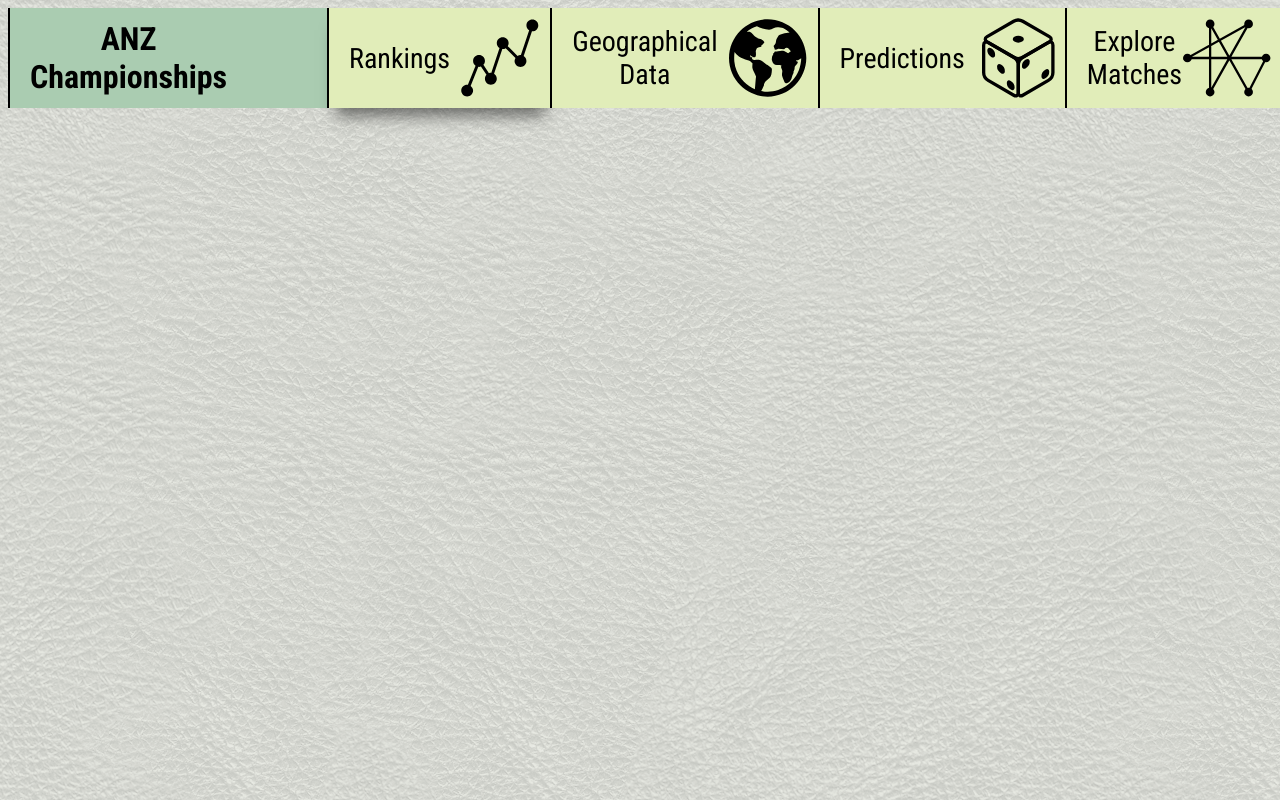
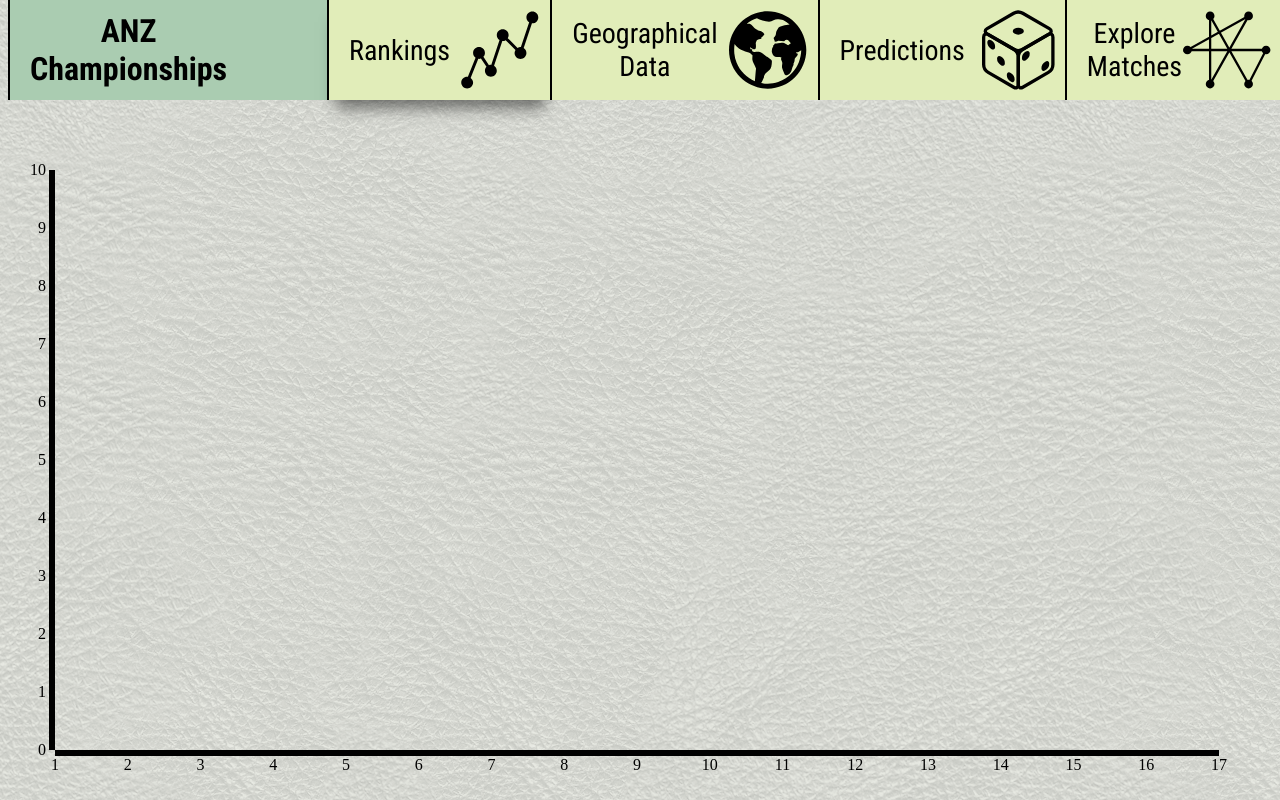
Before and after one commit to rWolstenholme/ANZ-Championship-Analyst, a plain HTML site: page index.html in a window 1280 px wide. Drawn offline with Linux system fonts and the light colour scheme.

Commit message:
There's an axis
Whew d3 doesn't make this too easy

```diff
--- a/index.html
+++ b/index.html
@@ -38,11 +38,6 @@
             Explore Matches
         </li>
     </ul>
-
-<object id="canvas" type="image/svg+xml" xmlns="http://www.w3.org/2000/svg"  preserveAspectRatio="none">
-</object>
-
-
 </body>
 
 </html>
--- a/scripts/test.js
+++ b/scripts/test.js
@@ -4,21 +4,19 @@ var dataSuffix = "-Table1.csv";
 var dataPrefix = "http://www.ecs.vuw.ac.nz/~stuart";
 var redraw = dispRank;
 window.onresize = delayedRedraw;
+var width, height;
 
 function startTest() {
-    var canvas = document.getElementById("canvas");
-    var width = canvas.clientWidth;
-    var height = canvas.clientHeight;
     years = [];
     for (var i = yearStart; i <= yearEnd; i++) {
         var dataLoc = "data/" + i + dataSuffix;
-        var year = [];
-        d3.csv(dataLoc, function (games) {
-            console.log(games.length);
-            games = games.filter(function(game){return game.Date.lastIndexOf("BYES", 0) !== 0;});
-            console.log(games.length);
+        var method = (i === 2009) ? d3.tsv : d3.csv;
+        method(dataLoc, function (games) {
+            games = games.filter(function (game) {
+                return game.Date.lastIndexOf("BYES", 0) !== 0;
+            });
 
-            years.push(games.map(function(game){
+            years.push(games.map(function (game) {
                 var scoreSplit = game.Score.split("–");
                 var time = game.time;
                 return {
@@ -32,11 +30,54 @@ function startTest() {
                 }
             }));
         });
-    }
+    };
+    updateDims();
+    redraw();
 }
 
 function dispRank() {
     redraw = dispRank;
+    var oldCanv = document.getElementById("canvas");
+    if (oldCanv) oldCanv.parentNode.removeChild(oldCanv);
+
+    var bigMargin = 50;
+    var con = {xS:bigMargin,xB:width-bigMargin,yS:bigMargin,yB:height-bigMargin,w:width-bigMargin*2,h:height-bigMargin*2};
+
+    var xAxisScale = d3.scale.linear()
+        .domain([1, 17])
+        .range([0, con.w]);
+
+    var yAxisScale = d3.scale.linear()
+        .domain([0, 10])
+        .range([con.h, 0]);
+
+    var xAxis = d3.svg.axis()
+        .scale(xAxisScale)
+        .ticks(17)
+        .orient("bottom");
+
+    var yAxis = d3.svg.axis()
+        .scale(yAxisScale)
+        .ticks(10)
+        .orient("left");
+
+    var svg = d3.select("body").append("svg")
+        .attr("id", "canvas")
+        .attr("width", width)
+        .attr("height", height)
+        .append("g")
+        .attr("transform", "translate(" + con.xS + "," + con.yS + ")");
+
+    svg.append("g")
+        .attr("class", "x axis")
+        .attr("transform", "translate(0," + con.h + ")")
+        .call(xAxis);
+
+
+    svg.append("g")
+        .attr("class", "y axis")
+        .attr("transform", "translate(" + 0 + ",0)")
+        .call(yAxis);
 }
 
 function dispGeo() {
@@ -52,8 +93,8 @@ function dispExpl() {
 }
 
 function updateDims() {
-    width = canvas.clientWidth;
-    height = canvas.clientHeight;
+    width = document.body.clientWidth;
+    height = window.innerHeight - 120;
 }
 
 function changeSelected(toBeSelected) {
@@ -67,6 +108,7 @@ function changeSelected(toBeSelected) {
 //Here downwards pretty much copied from CMS @ http://stackoverflow.com/questions/2854407/javascript-jquery-window-resize-how-to-fire-after-the-resize-is-completed
 function delayedRedraw() {
     delay(function () {
+        updateDims();
         redraw();
     }, 500);
 }
--- a/stylesheets/mainStyle.css
+++ b/stylesheets/mainStyle.css
@@ -50,21 +50,22 @@ li:hover {
     background-image: url('../images/icons/matches.svg');
 }
 #canvas {
-    position:fixed;
+    position:absolute;
     top:120px;
     left:5px;
     bottom:5px;
     right:5px;
+    display: block;
 }
 body {
     background-color: #F0F2EB;
     background-image: url('../images/testLeather.png');
-    margin 0px;
-    padding 0px;
+    margin-top: 0px;
+    padding: 0px;
 }
 html {
     height: 100%;
     min-width: 1280px;
-    margin 0px;
-    padding 0px;
+    margin: 0px;
+    padding: 0px;
 }
```
